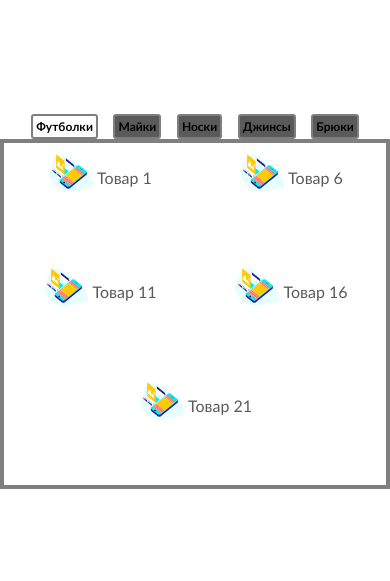
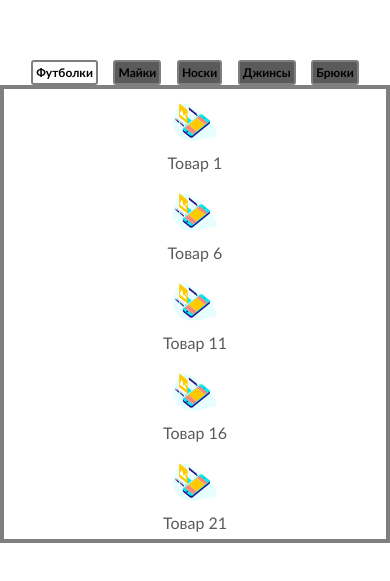
Before and after one commit to Ivanlol356/tabs, a website: page app/index.html in a window 390 px wide. Shown: the part 121-702 px from the top of the page. Drawn offline with nearby package versions, Linux system fonts and the light colour scheme; files that its build step writes are made by us from their sources.

```diff
--- a/app/sass/_media.sass
+++ b/app/sass/_media.sass
@@ -13,9 +13,9 @@
 
   .product
     width: 50%
-    flex-wrap: wrap
+    padding-top: 20px
 
-  .main,.contentBlock,.product,.imgBlock
+  .main,.contentBlock,.imgBlock
     padding: 0
     margin: 0
 
@@ -35,8 +35,8 @@
 
   .product
     width: 50%
-    flex-wrap: wrap
+    padding-top: 10px
 
-  .main,.contentBlock,.product,.imgBlock
+  .main,.contentBlock,.imgBlock
     padding: 0
     margin: 0
--- a/app/sass/main.sass
+++ b/app/sass/main.sass
@@ -55,8 +55,7 @@
 	margin: 10px
 	padding: 5px
 	display: flex
-	flex-direction: row
-	flex-wrap: wrap
+	flex-direction: column
 	justify-content: center
 	align-items: center
 
```
